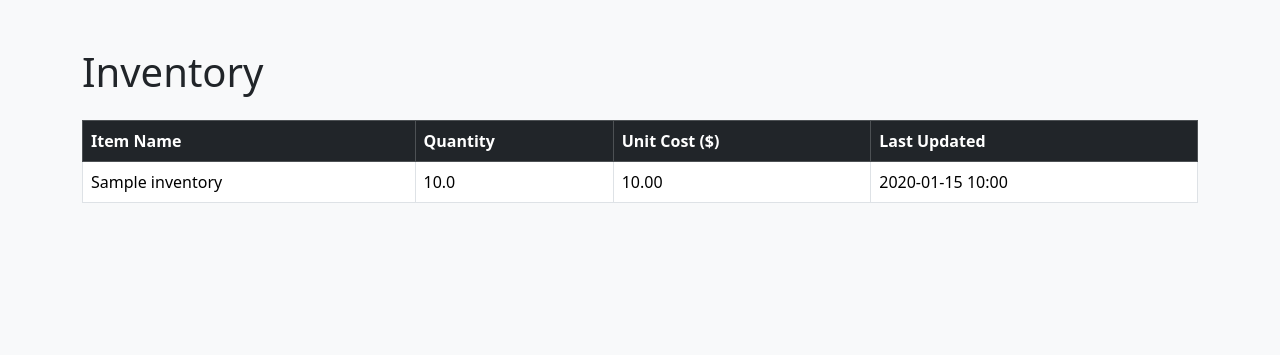
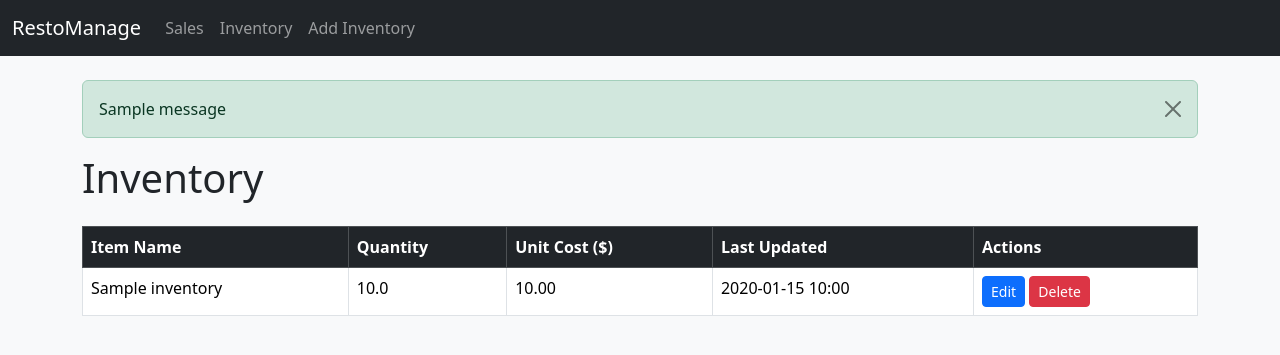
Before and after one commit to hassan3301/RestoWebApp, a Flask app: page /inventory_dashboard in a window 1280 px wide. Shown: the top 355 px of the page. Run offline with Flask 3, Linux system fonts and the light colour scheme; tables that the repository leaves empty hold one stand-in row (values such as "Sample post"); one stand-in notice (Sample message) is shown.

Commit message:
add navbar and update models

```diff
--- a/app/models/models.py
+++ b/app/models/models.py
@@ -5,7 +5,7 @@ import uuid
 class Inventory(db.Model):
     __tablename__ = 'inventory'
 
-    id = db.Column(db.String(50), primary_key=True)
+    id = db.Column(db.String(50), primary_key=True, default=lambda: str(uuid.uuid4()))
     item_name = db.Column(db.String(100), nullable=False)
     quantity = db.Column(db.Float, nullable=False)
     unit_cost = db.Column(db.Float, nullable=False)
@@ -14,7 +14,7 @@ class Inventory(db.Model):
 class Sales(db.Model):
     __tablename__ = 'sales'
 
-    id = db.Column(db.String(50), primary_key=True)
+    id = db.Column(db.String(50), primary_key=True, default=lambda: str(uuid.uuid4()))
     sale_date = db.Column(db.Date, nullable=False)
     total_amount = db.Column(db.Float, nullable=False)
 
@@ -32,7 +32,7 @@ class SalesItem(db.Model):
 class Waste(db.Model):
     __tablename__ = 'waste'
 
-    id = db.Column(db.String(50), primary_key=True)
+    id = db.Column(db.String(50), primary_key=True, default=lambda: str(uuid.uuid4()))
     item_name = db.Column(db.String(100), nullable=False)
     quantity = db.Column(db.Float, nullable=False)
     reason = db.Column(db.String(255))
--- a/app/routes/main.py
+++ b/app/routes/main.py
@@ -1,4 +1,4 @@
-from flask import Blueprint, jsonify, request, render_template, redirect, url_for, flash
+from flask import Blueprint, jsonify, request, render_template, redirect, url_for, flash, get_flashed_messages
 from app import db
 from app.models import Inventory, Sales, SalesItem, Waste
 from datetime import datetime, timezone
@@ -124,3 +124,30 @@ def add_inventory_item():
         return redirect(url_for("main.inventory_dashboard"))
 
     return render_template("add_inventory.html")
+
+@bp.route("/inventory/<item_id>/edit", methods=["GET", "POST"])
+def edit_inventory_item(item_id):
+    item = Inventory.query.get_or_404(item_id)
+
+    if request.method == "POST":
+        item.item_name = request.form["item_name"]
+        item.quantity = float(request.form["quantity"])
+        item.unit_cost = float(request.form["unit_cost"])
+
+        from datetime import datetime, timezone
+        item.last_updated = datetime.now(timezone.utc)
+
+        db.session.commit()
+        flash("Item updated successfully", "success")
+        return redirect(url_for("main.inventory_dashboard"))
+
+    return render_template("edit_inventory.html", item=item)
+
+
+@bp.route("/inventory/<item_id>/delete", methods=["POST"])
+def delete_inventory_item(item_id):
+    item = Inventory.query.get_or_404(item_id)
+    db.session.delete(item)
+    db.session.commit()
+    flash("Item deleted", "success")
+    return redirect(url_for("main.inventory_dashboard"))
--- a/app/templates/base.html
+++ b/app/templates/base.html
@@ -0,0 +1,43 @@
+<!DOCTYPE html>
+<html lang="en">
+<head>
+  <meta charset="UTF-8">
+  <title>{% block title %}RestoManage{% endblock %}</title>
+  <link href="https://cdn.jsdelivr.net/npm/bootstrap@5.3.3/dist/css/bootstrap.min.css" rel="stylesheet">
+</head>
+<body class="bg-light">
+
+  <nav class="navbar navbar-expand-lg navbar-dark bg-dark mb-4">
+    <div class="container-fluid">
+      <a class="navbar-brand" href="#">RestoManage</a>
+      <button class="navbar-toggler" type="button" data-bs-toggle="collapse" data-bs-target="#navbarNav">
+        <span class="navbar-toggler-icon"></span>
+      </button>
+      <div class="collapse navbar-collapse" id="navbarNav">
+        <ul class="navbar-nav">
+          <li class="nav-item"><a class="nav-link" href="{{ url_for('main.sales_dashboard') }}">Sales</a></li>
+          <li class="nav-item"><a class="nav-link" href="{{ url_for('main.inventory_dashboard') }}">Inventory</a></li>
+          <li class="nav-item"><a class="nav-link" href="{{ url_for('main.add_inventory_item') }}">Add Inventory</a></li>
+        </ul>
+      </div>
+    </div>
+  </nav>
+
+  <div class="container">
+    {% with messages = get_flashed_messages(with_categories=true) %}
+      {% if messages %}
+        {% for category, message in messages %}
+          <div class="alert alert-{{ category }} alert-dismissible fade show" role="alert">
+            {{ message }}
+            <button type="button" class="btn-close" data-bs-dismiss="alert" aria-label="Close"></button>
+          </div>
+        {% endfor %}
+      {% endif %}
+    {% endwith %}
+
+    {% block content %}{% endblock %}
+  </div>
+
+  <script src="https://cdn.jsdelivr.net/npm/bootstrap@5.3.3/dist/js/bootstrap.bundle.min.js"></script>
+</body>
+</html>
--- a/app/templates/inventory_dashboard.html
+++ b/app/templates/inventory_dashboard.html
@@ -1,12 +1,6 @@
-<!DOCTYPE html>
-<html lang="en">
-<head>
-  <meta charset="UTF-8">
-  <title>Inventory</title>
-  <link rel="stylesheet" href="https://cdn.jsdelivr.net/npm/bootstrap@5.3.3/dist/css/bootstrap.min.css">
-</head>
-<body class="bg-light">
-  <div class="container py-5">
+{% extends "base.html" %}
+{% block title %}Inventory{% endblock %}
+{% block content %}
 <h1 class="mb-4">Inventory</h1>
 <table class="table table-bordered table-hover">
   <thead class="table-dark">
@@ -15,6 +9,7 @@
       <th>Quantity</th>
       <th>Unit Cost ($)</th>
       <th>Last Updated</th>
+      <th>Actions</th>
     </tr>
   </thead>
   <tbody>
@@ -24,10 +19,14 @@
       <td>{{ item.quantity }}</td>
       <td>{{ "%.2f"|format(item.unit_cost) }}</td>
       <td>{{ item.last_updated.strftime('%Y-%m-%d %H:%M') }}</td>
+      <td>
+        <a href="{{ url_for('main.edit_inventory_item', item_id=item.id) }}" class="btn btn-sm btn-primary">Edit</a>
+        <form action="{{ url_for('main.delete_inventory_item', item_id=item.id) }}" method="POST" style="display:inline-block;" onsubmit="return confirm('Are you sure you want to delete this item?');">
+          <button type="submit" class="btn btn-sm btn-danger">Delete</button>
+        </form>
+      </td>
     </tr>
     {% endfor %}
   </tbody>
 </table>
-  </div>
-</body>
-</html>
+{% endblock %}
```
Also changed, not shown: app/templates/add_inventory.html (+4 -9 lines), app/templates/edit_inventory.html (added, +22 -0 lines), app/templates/sales_dashboard.html (+7 -14 lines). Lines whose indentation alone changed are shown as unchanged.
